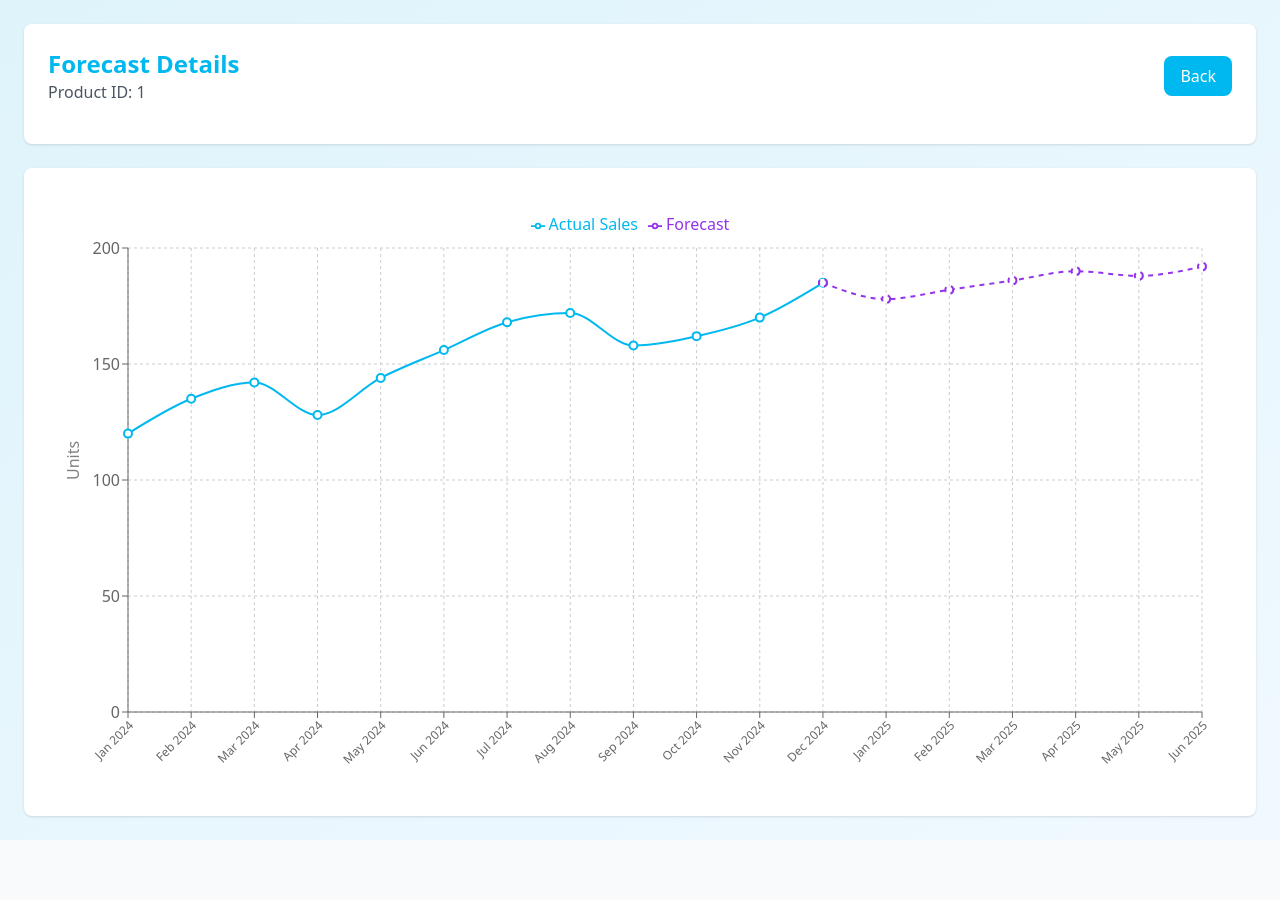
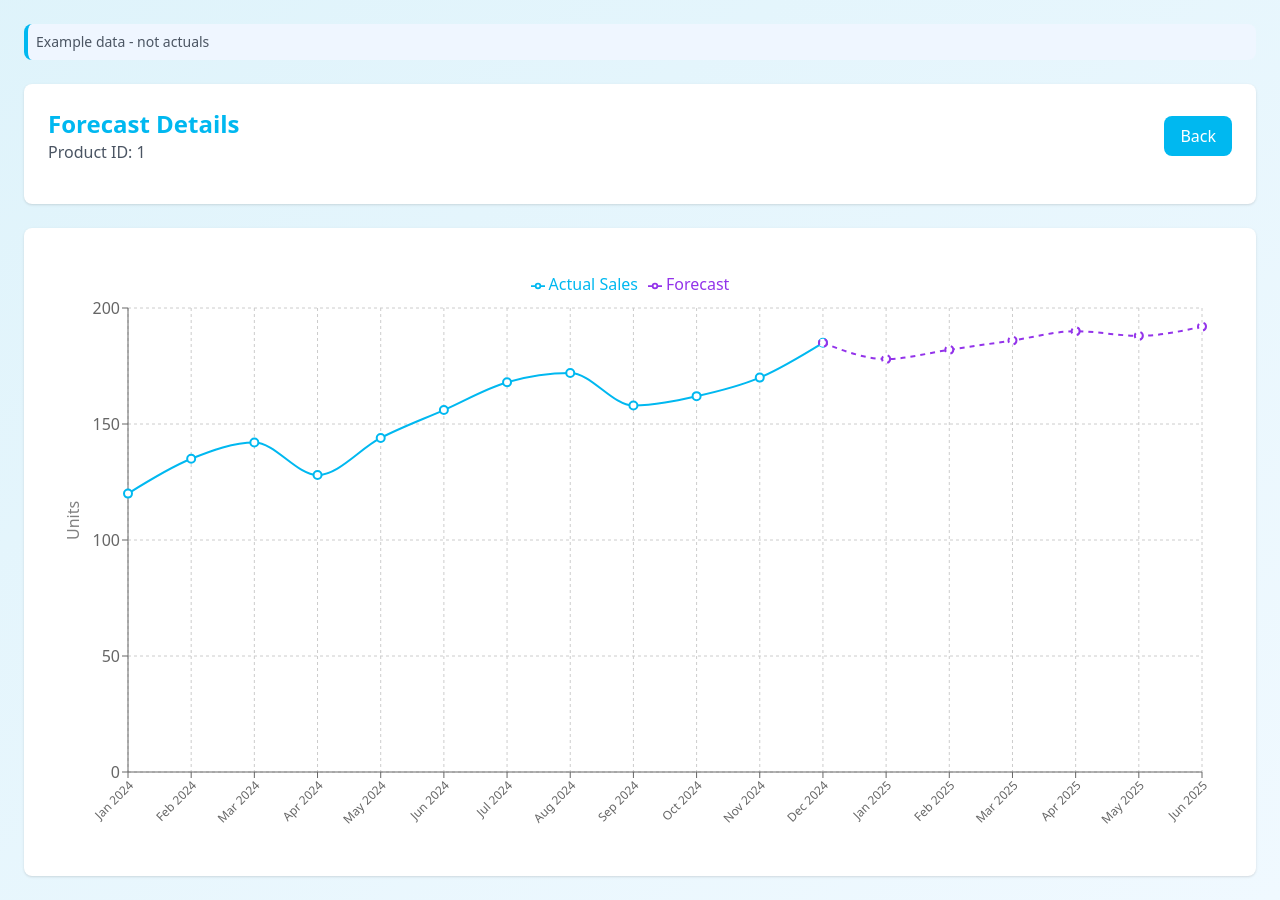
Before and after one commit to mjrojas95/dbt-inventory, a Next.js app: page /forecast/1 in a window 1280 px wide. Before the commit the page ends 840 px from the top, so only its background shows below. Built offline with nearby package versions, Linux system fonts and the light colour scheme.

Commit message:
Updated latest changes

```diff
--- a/app/forecast/[id]/page.tsx
+++ b/app/forecast/[id]/page.tsx
@@ -43,6 +43,11 @@ export default function ForecastPage() {
   return (
     <div className="min-h-screen bg-gradient-to-br from-[#00B8F0]/10 to-sky-50 p-6">
       <div className="max-w-7xl mx-auto">
+        {/* Data Disclaimer Banner */}
+        <div className="bg-blue-50 border-l-4 border-[#00B8F0] p-2 rounded-lg mb-6">
+          <p className="text-sm text-gray-600 font-medium">Example data - not actuals</p>
+        </div>
+
         {/* Header */}
         <div className="bg-white rounded-lg shadow mb-6 p-6">
           <div className="flex items-center justify-between mb-4">
```
